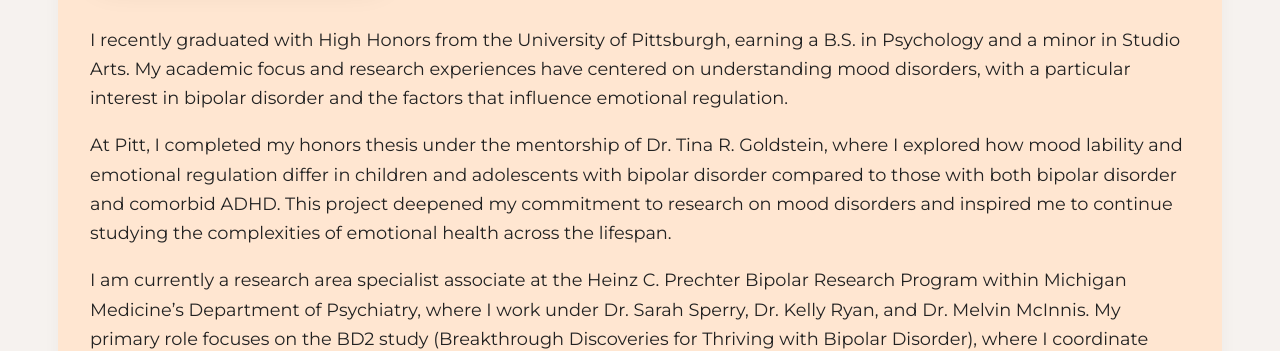
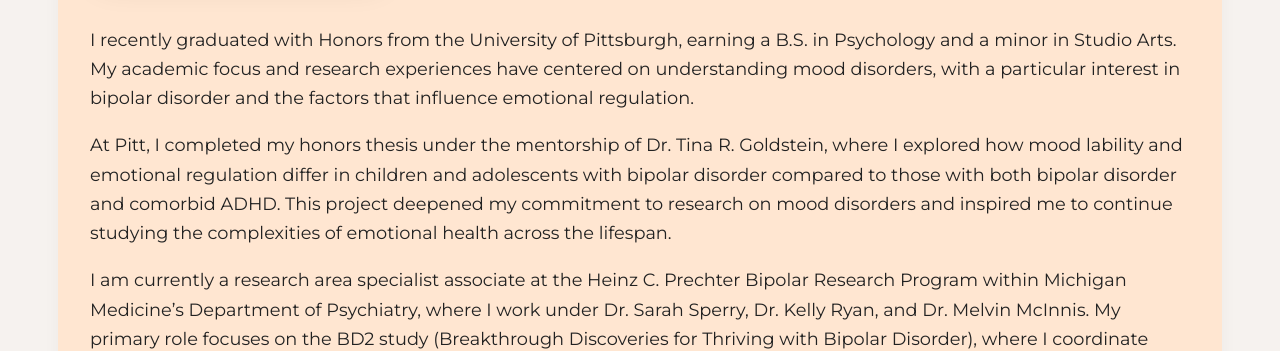
Before and after one commit to jdicarlantonio13/jackdicarlantonio.com, a plain HTML site: page index.html in a window 1280 px wide. Shown: the part 453-804 px from the top of the page. Drawn offline with Linux system fonts and the light colour scheme.

Commit message:
Add files via upload

```diff
--- a/index.html
+++ b/index.html
@@ -329,7 +329,7 @@
     <div class="about-section">
         <div class="about-bio">
             <p>
-                I recently graduated with High Honors from the University of Pittsburgh, earning a B.S. in Psychology and a minor in Studio Arts. My academic focus and research experiences have centered on understanding mood disorders, with a particular interest in bipolar disorder and the factors that influence emotional regulation.
+                I recently graduated with Honors from the University of Pittsburgh, earning a B.S. in Psychology and a minor in Studio Arts. My academic focus and research experiences have centered on understanding mood disorders, with a particular interest in bipolar disorder and the factors that influence emotional regulation.
             </p>
             <p>
                 At Pitt, I completed my honors thesis under the mentorship of Dr. Tina R. Goldstein, where I explored how mood lability and emotional regulation differ in children and adolescents with bipolar disorder compared to those with both bipolar disorder and comorbid ADHD. This project deepened my commitment to research on mood disorders and inspired me to continue studying the complexities of emotional health across the lifespan.
```
